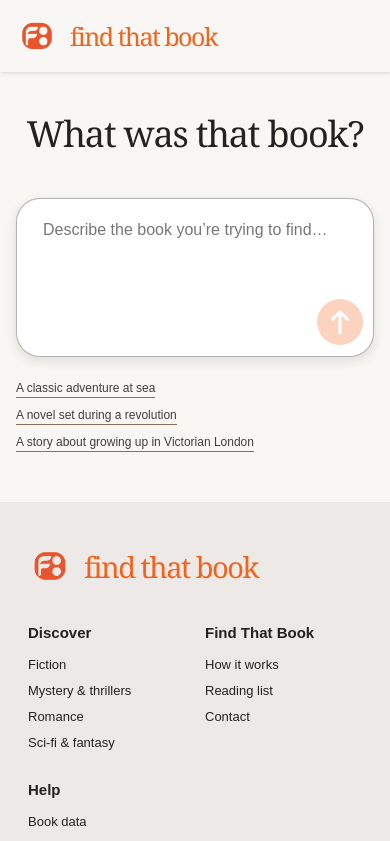
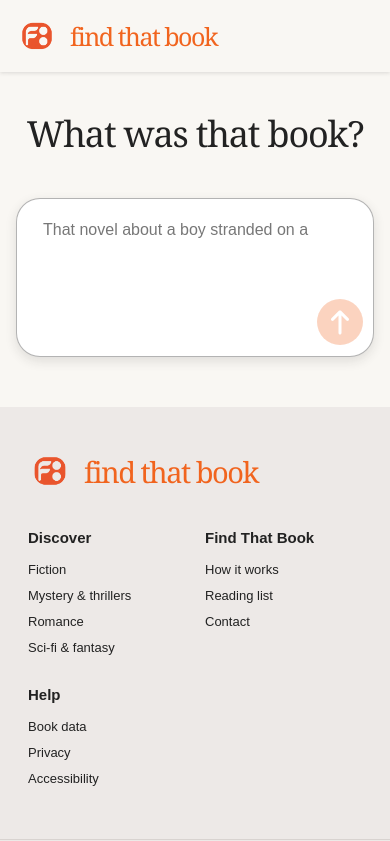
Before and after one commit to Jonathan-Joransen/find-that-book, a React (Vite) app in the folder src/FindThatBook.Web/: page / in a window 390 px wide. Shown: the top 841 px of the page. Built offline with nearby package versions, Linux system fonts and the light colour scheme; no server answers.

Commit message:
Animate search placeholder suggestions

```diff
--- a/src/FindThatBook.Web/src/components/SearchPanel/SearchPanel.css
+++ b/src/FindThatBook.Web/src/components/SearchPanel/SearchPanel.css
@@ -84,31 +84,6 @@
 
 @keyframes search-panel-spin { to { transform: rotate(360deg); } }
 
-.search-panel__examples {
-  width: min(900px, 100%);
-  margin: 22px auto 0;
-  display: flex;
-  flex-wrap: wrap;
-  align-items: center;
-  justify-content: center;
-  gap: 8px 18px;
-  color: #595959;
-  font-size: 12px;
-}
-
-.search-panel__examples button {
-  padding: 2px 0;
-  border: 0;
-  border-bottom: 1px solid #8c6e5b;
-  color: #3f3f3f;
-  background: transparent;
-  font: inherit;
-  font-size: 12px;
-  cursor: pointer;
-}
-
-.search-panel__examples button:hover:not(:disabled) { color: var(--orange-dark); border-color: var(--orange-dark); }
-.search-panel__examples button:disabled { cursor: not-allowed; opacity: 0.5; }
 .search-panel__error { margin: 18px auto 0; color: #9b2819; font-size: 14px; }
 .search-panel--compact { padding-top: 34px; padding-bottom: 22px; }
 .search-panel--compact .search-panel__form { margin-top: 20px; }
@@ -121,5 +96,4 @@
 @media (max-width: 480px) {
   .search-panel__copy h1 { font-size: 36px; letter-spacing: -1.2px; }
   .search-panel__form { border-radius: 24px; }
-  .search-panel__examples { align-items: flex-start; flex-direction: column; }
 }
--- a/src/FindThatBook.Web/src/components/SearchPanel/SearchPanel.tsx
+++ b/src/FindThatBook.Web/src/components/SearchPanel/SearchPanel.tsx
@@ -1,14 +1,46 @@
-import { type FormEvent, type KeyboardEvent, useLayoutEffect, useRef } from 'react'
+import { type FormEvent, type KeyboardEvent, useEffect, useLayoutEffect, useRef, useState } from 'react'
 import { FontAwesomeIcon } from '@fortawesome/react-fontawesome'
 import { faArrowUp, faCircleNotch } from '@fortawesome/free-solid-svg-icons'
 import type { SearchPanelProps } from './SearchPanel.models'
 import './SearchPanel.css'
 
-const exampleSearches = [
-  'A classic adventure at sea',
-  'A novel set during a revolution',
-  'A story about growing up in Victorian London',
+const suggestedSearches = [
+  'That novel about a boy stranded on a boat with a tiger',
+  'A mystery set on a snowbound train',
+  'The one where children find a secret world through a wardrobe',
+  'A woman who keeps reliving the same day',
+  'That classic about a scientist who creates a monster',
+  'A family moves into a haunted house by the sea',
+  'The book with a magical competition held at night',
+  'A detective investigating a murder in a quiet English village',
+  'That story about a girl growing up during wartime',
+  'A romance told through letters found in an old desk',
+  'The one with a library where every book is a different life',
+  'A group of friends searching for buried treasure',
+  'That dystopian novel where books are forbidden',
+  'A chef who can taste people’s emotions in food',
+  'The book about a man who ages backward',
+  'A fantasy with a school for young dragons',
+  'That novel narrated by Death during World War II',
+  'A journalist uncovers a secret in a small coastal town',
+  'The one about an astronaut stranded alone on Mars',
+  'A coming-of-age story set during one unforgettable summer',
+  'That book where everyone loses the ability to sleep',
+  'A young woman inherits a crumbling mansion',
+  'The novel about a whale and an obsessed sea captain',
+  'A time traveler keeps meeting the same person at different ages',
+  'That story with a hidden society beneath London',
+  'A painter whose portraits reveal the future',
+  'The one about sisters running a magical tea shop',
+  'A thriller where the narrator cannot remember the night before',
+  'That Charles Dickens novel about an orphan',
+  'A book I read as a kid with a mysterious clock in the walls',
 ]
+
+const TYPE_DELAY_MS = 52
+const DELETE_DELAY_MS = 26
+const READ_DELAY_MS = 1_800
+const NEXT_SUGGESTION_DELAY_MS = 420
 
 export function SearchPanel({
   query,
@@ -20,6 +52,53 @@ export function SearchPanel({
 }: SearchPanelProps) {
   const formRef = useRef<HTMLFormElement>(null)
   const previousFormTop = useRef<number | null>(null)
+  const [placeholder, setPlaceholder] = useState('')
+
+  useEffect(() => {
+    if (query) return
+
+    const prefersReducedMotion = window.matchMedia('(prefers-reduced-motion: reduce)').matches
+
+    if (prefersReducedMotion) {
+      const timeoutId = window.setTimeout(() => setPlaceholder(suggestedSearches[0]))
+      return () => window.clearTimeout(timeoutId)
+    }
+
+    let suggestionIndex = 0
+    let characterIndex = 0
+    let timeoutId: number
+
+    function typeSuggestion() {
+      const suggestion = suggestedSearches[suggestionIndex]
+
+      if (characterIndex < suggestion.length) {
+        characterIndex += 1
+        setPlaceholder(suggestion.slice(0, characterIndex))
+        timeoutId = window.setTimeout(typeSuggestion, TYPE_DELAY_MS)
+        return
+      }
+
+      timeoutId = window.setTimeout(deleteSuggestion, READ_DELAY_MS)
+    }
+
+    function deleteSuggestion() {
+      const suggestion = suggestedSearches[suggestionIndex]
+
+      if (characterIndex > 0) {
+        characterIndex -= 1
+        setPlaceholder(suggestion.slice(0, characterIndex))
+        timeoutId = window.setTimeout(deleteSuggestion, DELETE_DELAY_MS)
+        return
+      }
+
+      suggestionIndex = (suggestionIndex + 1) % suggestedSearches.length
+      timeoutId = window.setTimeout(typeSuggestion, NEXT_SUGGESTION_DELAY_MS)
+    }
+
+    timeoutId = window.setTimeout(typeSuggestion, NEXT_SUGGESTION_DELAY_MS)
+
+    return () => window.clearTimeout(timeoutId)
+  }, [query])
 
   useLayoutEffect(() => {
     const form = formRef.current
@@ -89,9 +168,12 @@ export function SearchPanel({
         <textarea
           id="book-query"
           value={query}
-          onChange={(event) => onQueryChange(event.target.value)}
+          onChange={(event) => {
+            setPlaceholder('')
+            onQueryChange(event.target.value)
+          }}
           onKeyDown={handleKeyDown}
-          placeholder="Describe the book you’re trying to find…"
+          placeholder={placeholder}
           rows={3}
           maxLength={500}
           autoFocus
@@ -112,21 +194,6 @@ export function SearchPanel({
         </div>
       </form>
 
-      {!hasSearched && (
-        <div className="search-panel__examples" aria-label="Example searches">
-          {exampleSearches.map((example) => (
-            <button
-              key={example}
-              type="button"
-              disabled={isLoading}
-              onClick={() => void onSearch(example)}
-            >
-              {example}
-            </button>
-          ))}
-        </div>
-      )}
-
       {error && <p className="search-panel__error" role="alert">{error}</p>}
     </section>
   )
```
